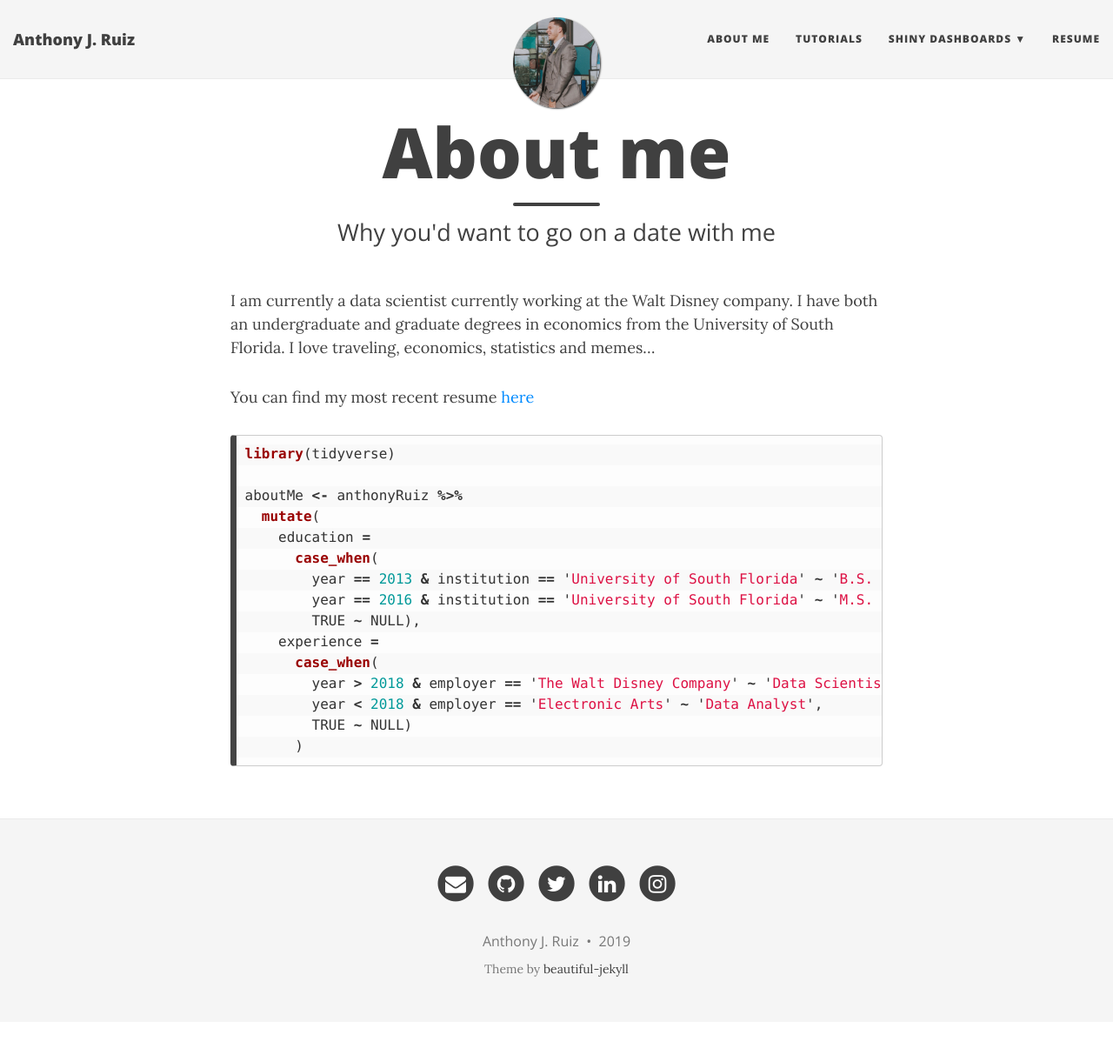
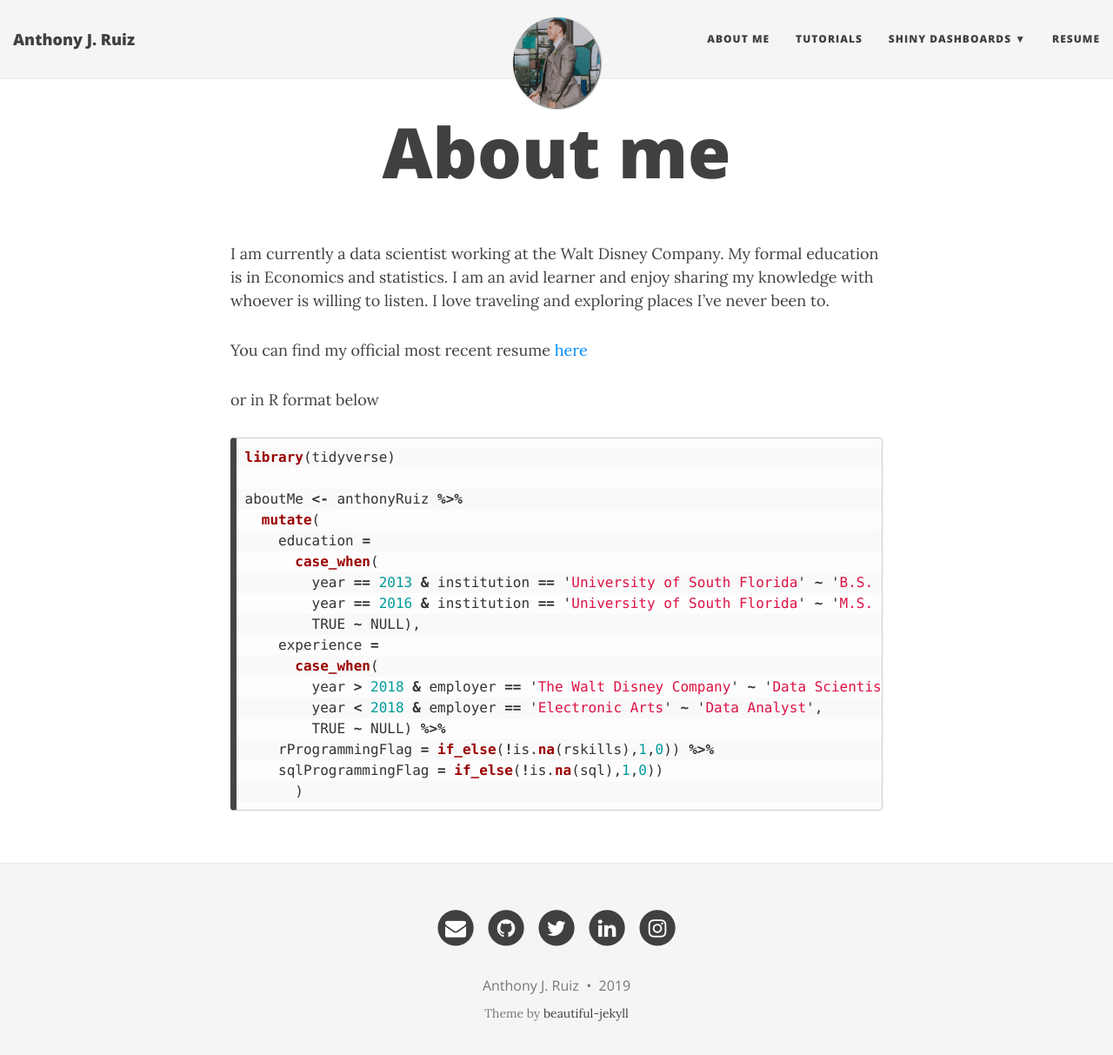
Before and after one commit to AnthonyJRuiz/anthonyjruiz.github.io, a Jekyll site: the page built from aboutme.md, in a window 1280 px wide and 1226 px high. Shown: the top 1213 px of the window at 87% size. Built offline with Jekyll 4.4.1, drawn with Linux system fonts in a browser that asks for light colours; nearby versions of some CDN libraries.

Commit message:
about me updates

````diff
--- a/aboutme.md
+++ b/aboutme.md
@@ -1,12 +1,13 @@
 ---
 layout: page
 title: About me
-subtitle: Why you'd want to go on a date with me
 ---
 
-I am currently a data scientist currently working at the Walt Disney company. I have both an undergraduate and graduate degrees in economics from the University of South Florida. I love traveling, economics, statistics and memes...
+I am currently a data scientist working at the Walt Disney Company. My formal education is in Economics and statistics. I am an avid learner and enjoy sharing my knowledge with whoever is willing to listen. I love traveling and exploring places I've never been to.
 
-You can find my most recent resume [here](https://anthonyjruiz.github.io/files/AnthonyRuizResume 20171213.pdf)
+You can find my official most recent resume [here](https://anthonyjruiz.github.io/files/AnthonyRuizResume 20171213.pdf)
+
+or in R format below
 
 ```javascript
 library(tidyverse)
@@ -22,6 +23,8 @@ aboutMe <- anthonyRuiz %>%
       case_when(
         year > 2018 & employer == 'The Walt Disney Company' ~ 'Data Scientist',
         year < 2018 & employer == 'Electronic Arts' ~ 'Data Analyst',
-        TRUE ~ NULL)
+        TRUE ~ NULL) %>%
+    rProgrammingFlag = if_else(!is.na(rskills),1,0)) %>%
+    sqlProgrammingFlag = if_else(!is.na(sql),1,0))
       )
 ```
````
